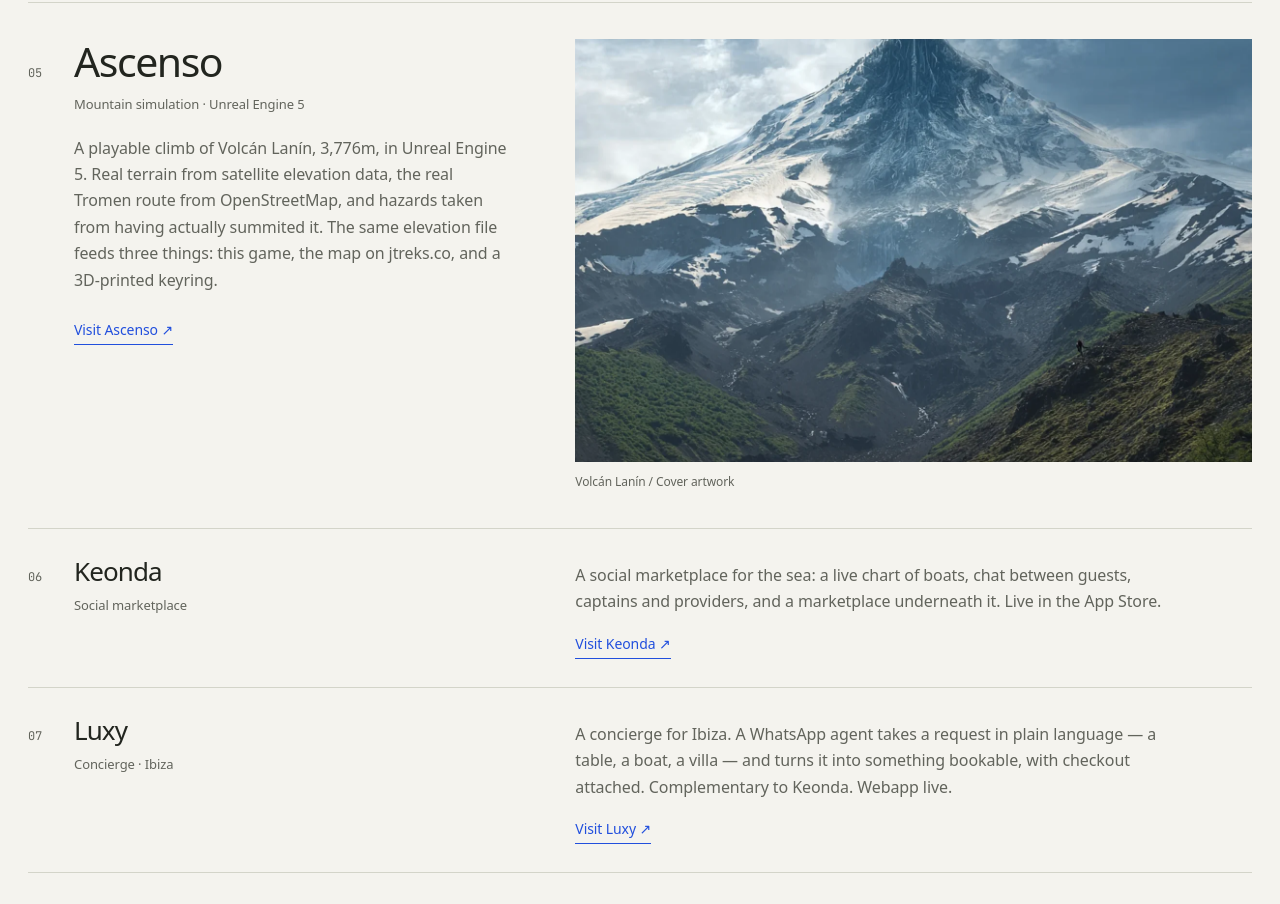
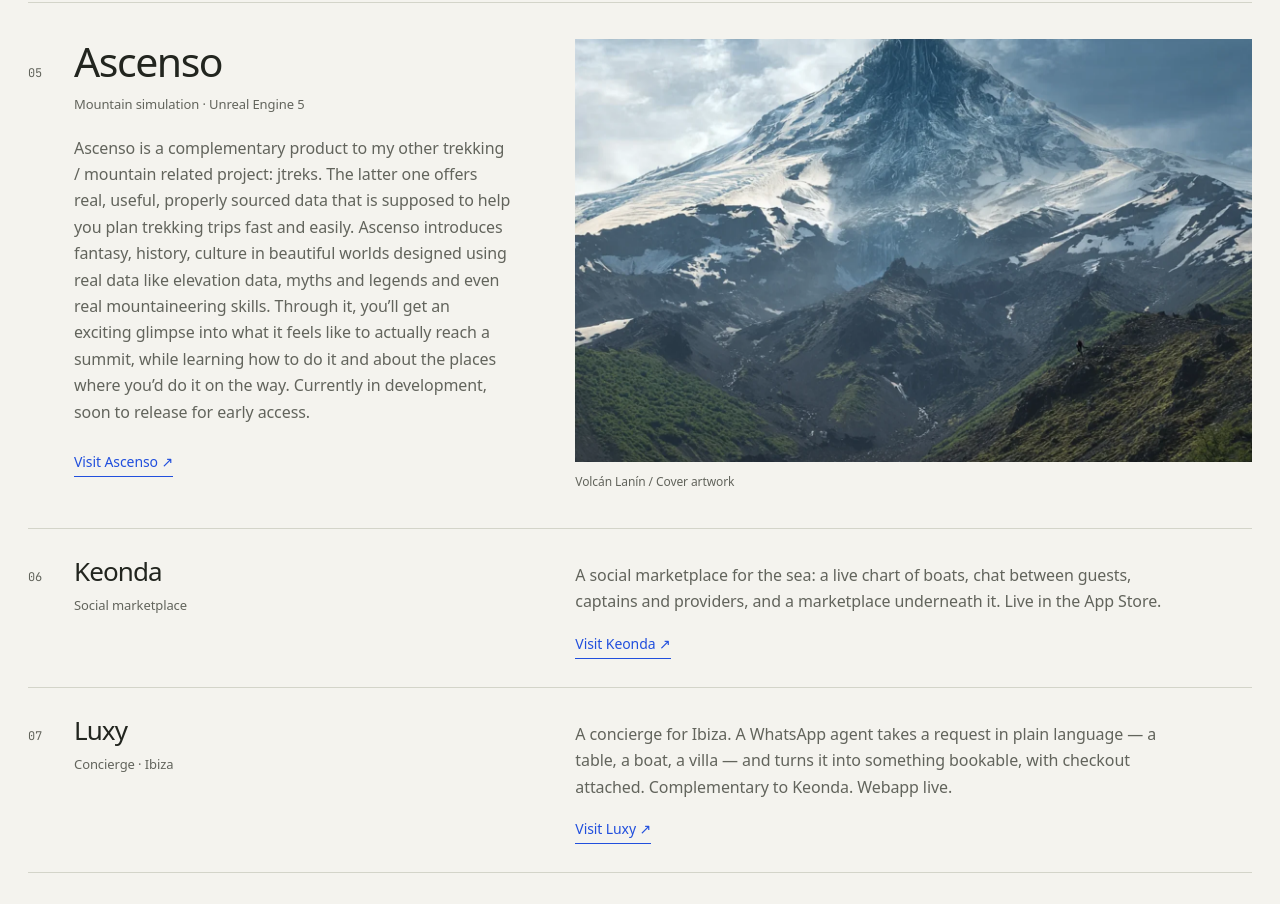
Before and after one commit to JulianIrigoyen/julian-portfolio, a Next.js app: page / in a window 1280 px wide. Shown: the part 2980-3884 px from the top of the page. Built offline with nearby package versions, Linux system fonts and the light colour scheme; no server answers.

Commit message:
Ascenso: Julian's own description, typos fixed only
Lanín is the first level, not the whole game; he wrote what Ascenso is.

Co-Authored-By: Claude Opus 5 (1M context) <noreply@anthropic.com>

```diff
--- a/app/portfolio/projects.ts
+++ b/app/portfolio/projects.ts
@@ -41,8 +41,8 @@ export const PROJECTS: Project[] = [
   },
   {
     id: "experiment-ascenso", name: "Ascenso", category: "Mountain simulation · Unreal Engine 5",
-    // Julian's line, August 26 (53fe1e4). Do not rewrite.
-    description: "A playable climb of Volcán Lanín, 3,776m, in Unreal Engine 5. Real terrain from satellite elevation data, the real Tromen route from OpenStreetMap, and hazards taken from having actually summited it. The same elevation file feeds three things: this game, the map on jtreks.co, and a 3D-printed keyring.",
+    // Julian's text, September 21 (typos fixed only). Do not rewrite.
+    description: "Ascenso is a complementary product to my other trekking / mountain related project: jtreks. The latter one offers real, useful, properly sourced data that is supposed to help you plan trekking trips fast and easily. Ascenso introduces fantasy, history, culture in beautiful worlds designed using real data like elevation data, myths and legends and even real mountaineering skills. Through it, you’ll get an exciting glimpse into what it feels like to actually reach a summit, while learning how to do it and about the places where you’d do it on the way. Currently in development, soon to release for early access.",
     href: "https://ascenso.world",
     image: { src: "/experiments/ascenso-lanin.webp", alt: "Ascenso cover artwork of Volcán Lanín", caption: "Volcán Lanín / Cover artwork", cover: true },
   },
```
